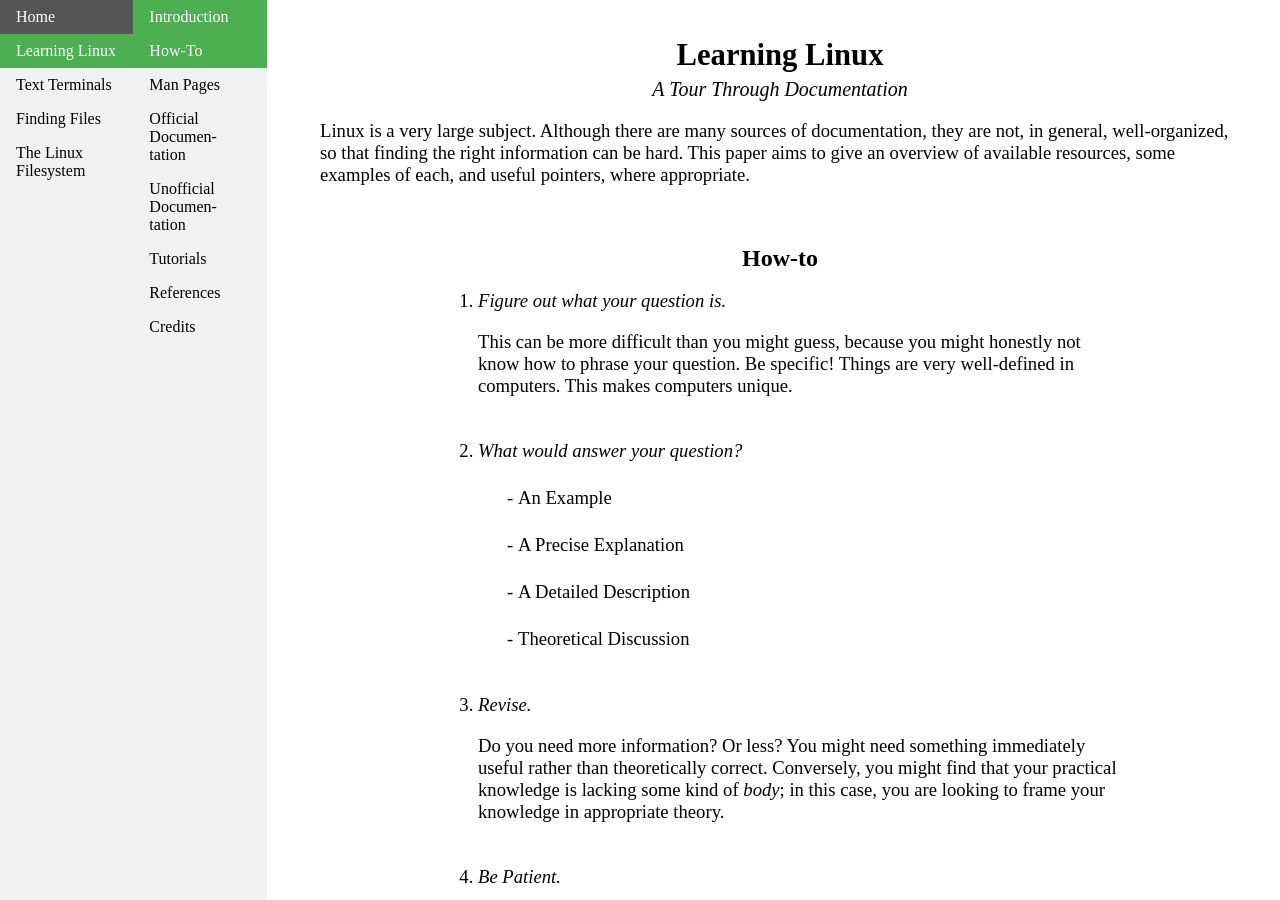
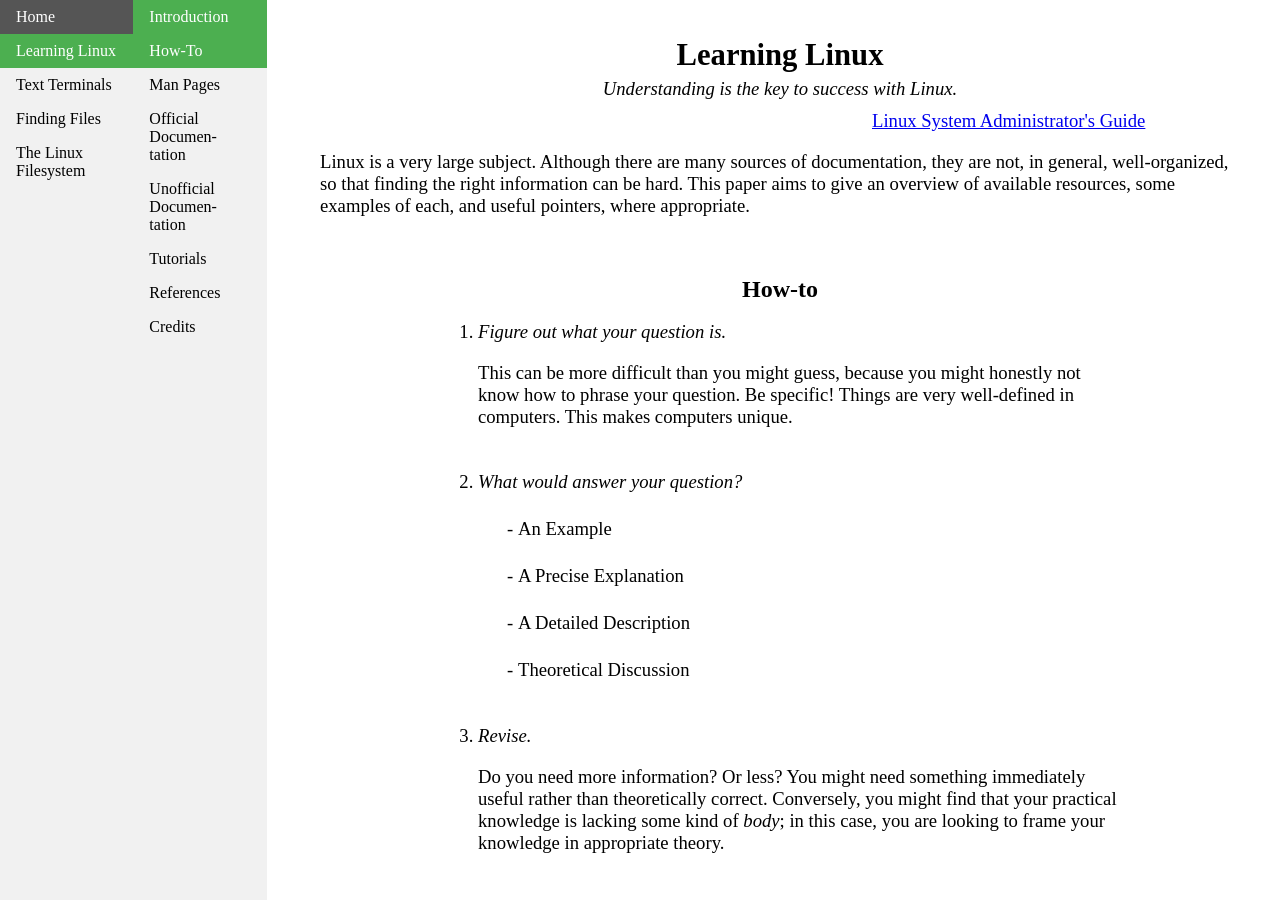
Before and after one commit to josh-59/Learning-Linux, a Jekyll site: the page built from learning-linux.html, in a window 1280 px wide and 900 px high. Built offline with Jekyll 4.4.1, drawn with Linux system fonts in a browser that asks for light colours.

Commit message:
Added Quote

```diff
--- a/learning-linux.html
+++ b/learning-linux.html
@@ -19,7 +19,12 @@ last-updated: May, 2020
 
 <div id="introduction" class="content">
 	<h1>Learning Linux</h1>
-	<h4>A Tour Through Documentation</h4>
+	<div class="quote-text">
+		Understanding is the key to success with Linux.
+	</div>
+	<div class="quote-ref">
+		<a href="https://www.tldp.org/LDP/sag/html/intro.html">Linux System Administrator's Guide</a>
+	</div>
 
 	<p>
 		Linux is a very large subject.
```
